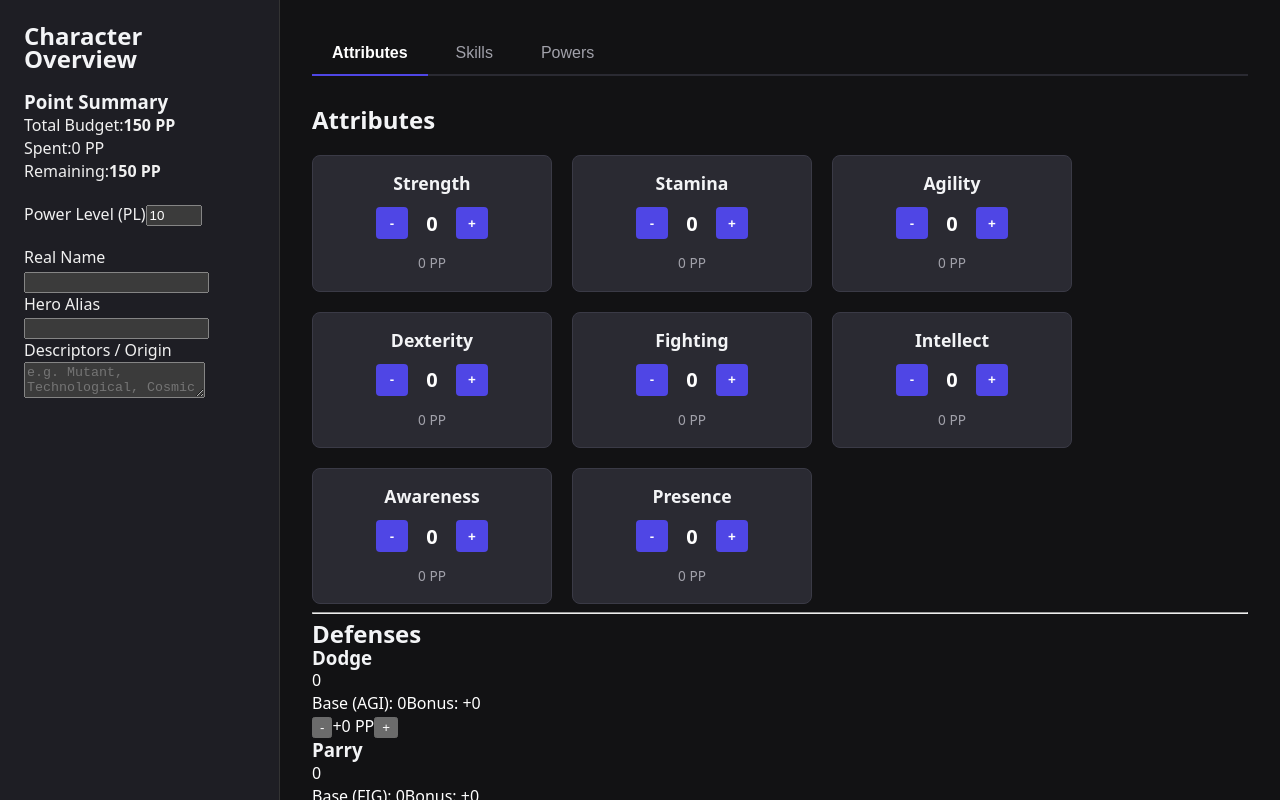
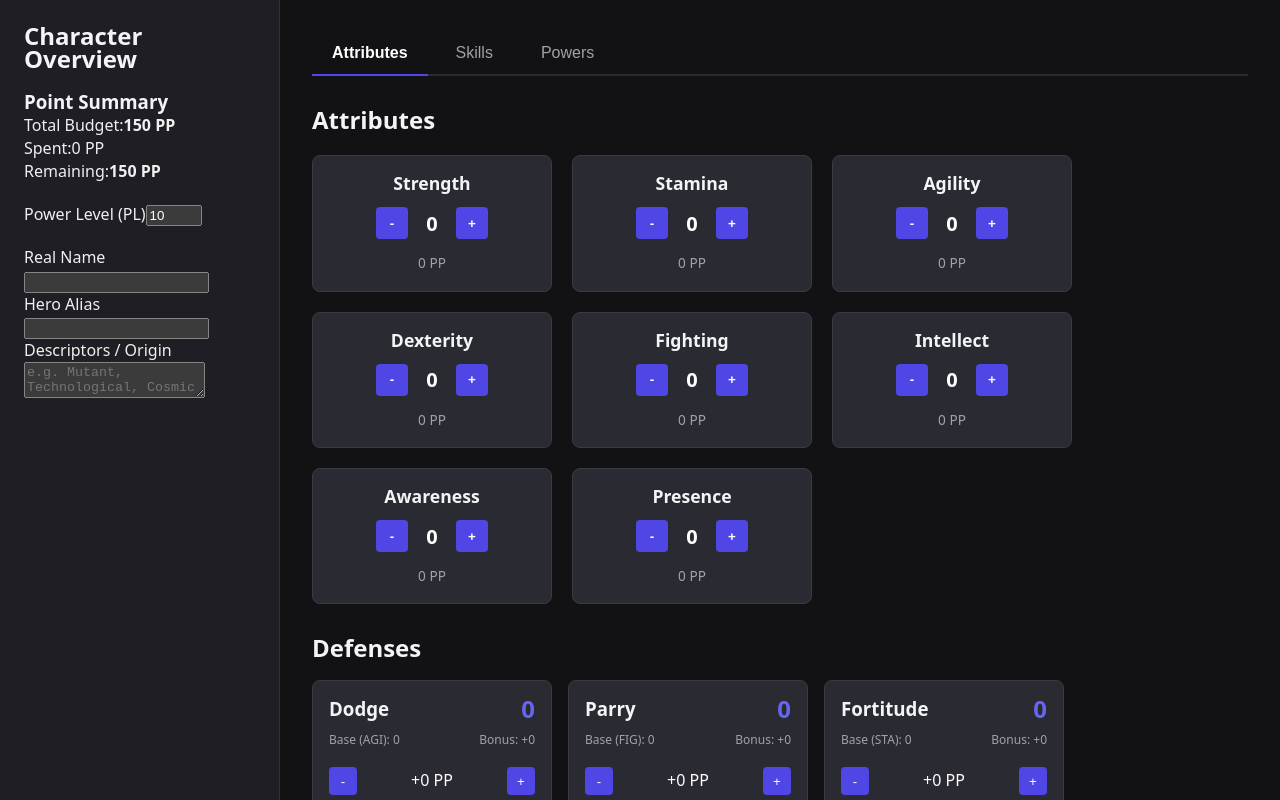
Before and after one commit to AdamChandler958/heros_call, a React (Vite) app: page / in a window 1280 px wide. Shown: the top 800 px of the page. Built offline with nearby package versions, Linux system fonts and the light colour scheme.

Commit message:
Feat: Adding styling to defenses array.

```diff
--- a/src/components/tabs/attribute/attributeTab.jsx
+++ b/src/components/tabs/attribute/attributeTab.jsx
@@ -5,7 +5,6 @@ export function AttributeTab() {
     return (
         <div>
             <AttributeArray />
-            <hr/>
             <DefenseArray />
         </div>
     );
--- a/src/components/tabs/attribute/defenseArray.jsx
+++ b/src/components/tabs/attribute/defenseArray.jsx
@@ -1,5 +1,6 @@
 
 import { useCharacterStore, calculateTotals} from "@/utilities/characterStore";
+import '@/style/DefenseArray.css'
 
 const DEFENSE_CONFIG = [
   { key: "dodge", label: "Dodge", baseAttr: "agility" },
--- /dev/null
+++ b/src/style/DefenseArray.css
@@ -0,0 +1,73 @@
+.defense-section {
+  margin-top: 2rem;
+}
+
+.defense-section h2{
+    margin-bottom: 1.25rem;
+}
+
+.warning-banner {
+  background-color: #3b1414;
+  border: 1px solid #ef4444;
+  color: #fca5a5;
+  padding: 0.75rem 1rem;
+  border-radius: 6px;
+  margin-bottom: 1.25rem;
+}
+
+.warning-banner ul {
+  margin: 0.5rem 0 0 1.25rem;
+  padding: 0;
+}
+
+.defense-grid {
+  display: grid;
+  grid-template-columns: repeat(auto-fill, minmax(200px, 240px));
+  gap: 1rem;
+}
+
+.defense-card {
+  background-color: #2a2a32;
+  border: 1px solid #3a3a46;
+  border-radius: 8px;
+  padding: 1rem;
+  display: flex;
+  flex-direction: column;
+  gap: 0.5rem;
+}
+
+.defense-header {
+  display: flex;
+  justify-content: space-between;
+  align-items: center;
+}
+
+.defense-header .total-score {
+  font-size: 1.5rem;
+  font-weight: bold;
+  color: #6366f1;
+}
+
+.breakdown {
+  display: flex;
+  justify-content: space-between;
+  font-size: 0.75rem;
+  color: #9ca3af;
+}
+
+.defense-card .controls {
+  display: flex;
+  align-items: center;
+  justify-content: space-between;
+  margin-top: 0.5rem;
+}
+
+.defense-card .controls button {
+  width: 28px;
+  height: 28px;
+  border-radius: 4px;
+  border: none;
+  background-color: #4f46e5;
+  color: white;
+  cursor: pointer;
+}
```
